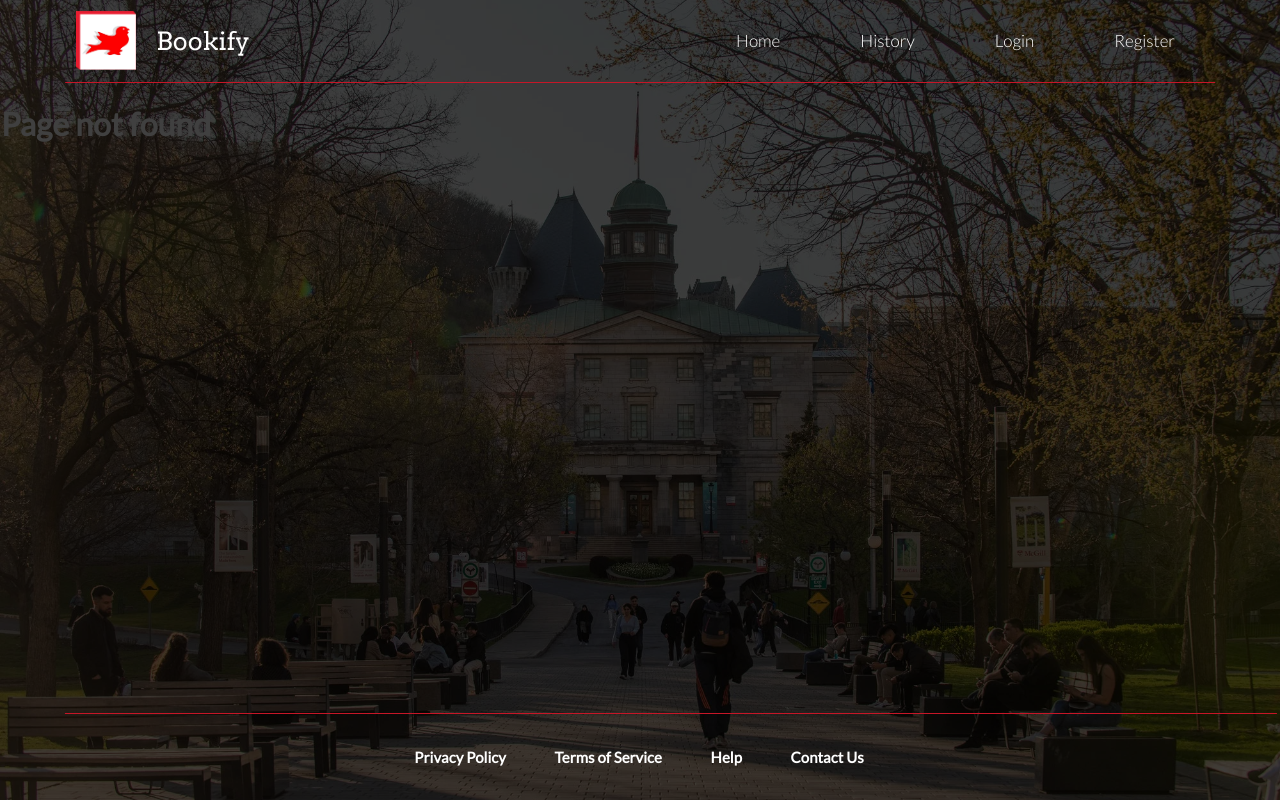
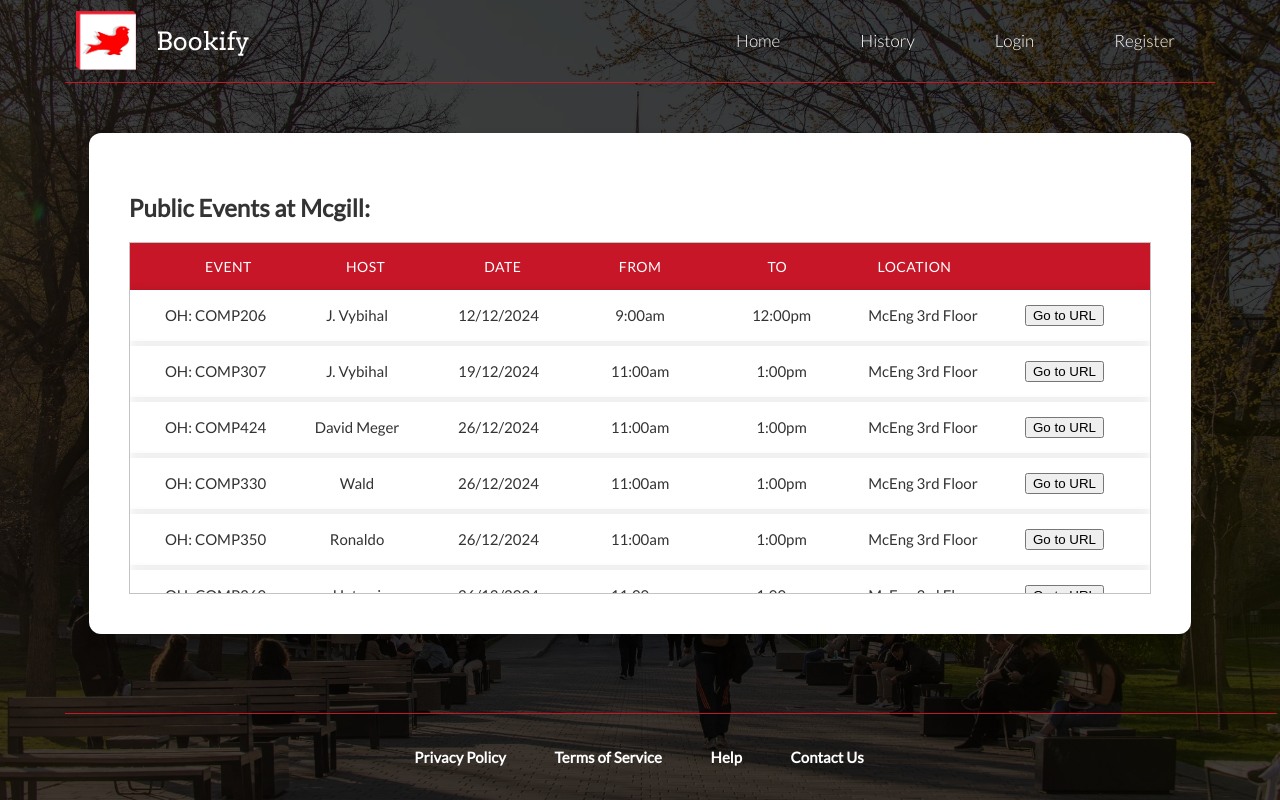
Before and after one commit to andretandoc/bookify, a React (Vite) app in the folder client/: page /PublicEvents in a window 1280 px wide. Before the commit this address had no page. Built offline with nearby package versions, Linux system fonts and the light colour scheme; no server answers.

Commit message:
implemented a way for public users to get available bookings

```diff
--- a/client/src/App.jsx
+++ b/client/src/App.jsx
@@ -25,6 +25,7 @@ import BookingURL from "./components/private/bookingURL";
 import { useState, useEffect } from "react";
 import MeetingList from "./components/private/MeetingList";
 import CreateEvent from "./components/private/createEvent";
+import PublicEvents from "./components/public/PublicEvents";
 
 function App() {
   const [isLoggedIn, setIsLoggedIn] = useState(
@@ -53,6 +54,7 @@ function App() {
           <Route path="/ApptForm" element={<ApptForm />} />
           <Route path="/BookingForm" element={<BookingForm />} />
           <Route path="/ApptList" element={<ApptList />} />
+          <Route path="/PublicEvents" element={<PublicEvents />} />
           <Route
             path="/Login"
             element={<Login setIsLoggedIn={setIsLoggedIn} />}
--- /dev/null
+++ b/client/src/components/public/PublicEvents.jsx
@@ -0,0 +1,119 @@
+
+import { useState, useEffect } from "react";
+import axios from "axios";
+import { Link } from "react-router-dom";
+
+
+export default function PublicEvents() {
+
+    const [message, setMessage] = useState("");
+    const [appointments, setAppointments] = useState([]);
+
+    useEffect(() => {
+        const fetchAppointments = async () => {
+            setAppointments([]);
+            setMessage("");
+
+            try {
+                const response = await axios.get(
+                    "http://localhost:5005/api/appointments",
+                    {
+                        params: {
+                             // Make sure `token` is properly defined in your actual code
+                        },
+                    }
+                );
+
+                if (response.data.length === 0) {
+                    setMessage("No appointments found");
+                } else {
+                    setAppointments(response.data.appointments);
+                }
+            } catch (error) {
+                setMessage(
+                    error.response?.data?.message || "Failed to retrieve appointments!"
+                );
+            }
+        };
+        fetchAppointments();
+    }, []); // Empty dependency array ensures it runs once on component mount
+
+
+
+    return (
+        <main>
+            <div class="container">
+        <h2>Public Events at Mcgill:</h2>
+            <div class="table-wrapper">
+                <ul class="responsive-table">
+                    <li class="table-header">
+                    <div class="col">Event</div>
+                    <div class="col">Host</div>
+                    <div class="col">Date</div>
+                    <div class="col">From</div>
+                    <div class="col">To</div>
+                    <div class="col">Location</div>
+                    <div class="col"></div>
+                    </li>
+                    <li class="table-row">
+                    <div class="col" data-label="Name">OH: COMP206</div>
+                    <div class="col" data-label="Host">J. Vybihal</div>
+                    <div class="col" data-label="Date">12/12/2024</div>
+                    <div class="col" data-label="From">9:00am</div>
+                    <div class="col" data-label="To">12:00pm</div>
+                    <div class="col" data-label="Location">McEng 3rd Floor</div>
+                    <div class="col" data-label="URL"><button>Go to URL</button></div>
+                    </li>
+                    <li class="table-row">
+                    <div class="col" data-label="Name">OH: COMP307</div>
+                    <div class="col" data-label="Host">J. Vybihal</div>
+                    <div class="col" data-label="Date">19/12/2024</div>
+                    <div class="col" data-label="From">11:00am</div>
+                    <div class="col" data-label="To">1:00pm</div>
+                    <div class="col" data-label="Location">McEng 3rd Floor</div>
+                    <div class="col" data-label="URL"><button>Go to URL</button></div>
+                    </li>
+                    <li class="table-row">
+                    <div class="col" data-label="Name">OH: COMP424</div>
+                    <div class="col" data-label="Host">David Meger</div>
+                    <div class="col" data-label="Date">26/12/2024</div>
+                    <div class="col" data-label="From">11:00am</div>
+                    <div class="col" data-label="To">1:00pm</div>
+                    <div class="col" data-label="Location">McEng 3rd Floor</div>
+                    <div class="col" data-label="URL"><button>Go to URL</button></div>
+                    </li>
+                    <li class="table-row">
+                    <div class="col" data-label="Name">OH: COMP330</div>
+                    <div class="col" data-label="Host">Wald</div>
+                    <div class="col" data-label="Date">26/12/2024</div>
+                    <div class="col" data-label="From">11:00am</div>
+                    <div class="col" data-label="To">1:00pm</div>
+                    <div class="col" data-label="Location">McEng 3rd Floor</div>
+                    <div class="col" data-label="URL"><button>Go to URL</button></div>
+                    </li>
+                    <li class="table-row">
+                    <div class="col" data-label="Name">OH: COMP350</div>
+                    <div class="col" data-label="Host">Ronaldo</div>
+                    <div class="col" data-label="Date">26/12/2024</div>
+                    <div class="col" data-label="From">11:00am</div>
+                    <div class="col" data-label="To">1:00pm</div>
+                    <div class="col" data-label="Location">McEng 3rd Floor</div>
+                    <div class="col" data-label="URL"><button>Go to URL</button></div>
+                    </li>
+                    <li class="table-row">
+                    <div class="col" data-label="Name">OH: COMP360</div>
+                    <div class="col" data-label="Host">Hatami</div>
+                    <div class="col" data-label="Date">26/12/2024</div>
+                    <div class="col" data-label="From">11:00am</div>
+                    <div class="col" data-label="To">1:00pm</div>
+                    <div class="col" data-label="Location">McEng 3rd Floor</div>
+                    <div class="col" data-label="URL"><button>Go to URL</button></div>
+                    </li>
+
+                </ul>
+            </div>
+        </div>
+    </main>
+
+    );
+}
```
